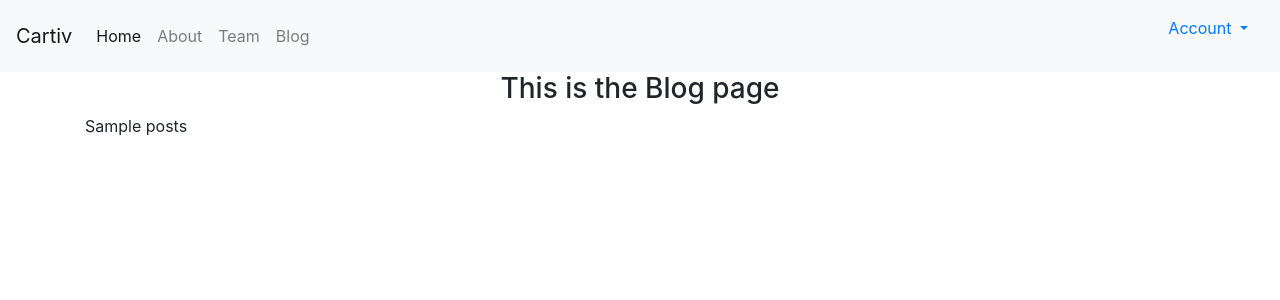
After one commit to omriiii/instacart, a Python web app: template templates/blog.html in a window 1280 px wide. The commit adds this page. Shown: the top 300 px of the page. Run offline with Jinja, Linux system fonts and the light colour scheme; the template is opened without the code that fills it: most values are stand-ins (such as "Sample title", 1, 10 or a date in 2020); some libraries are stand-ins or nearby versions.

Commit message:
Added Blog Page -- some issues remain

```diff
--- a/requirements.txt
+++ b/requirements.txt
@@ -1 +1,2 @@
 flask
+pytumblr
--- /dev/null
+++ b/templates/blog.html
@@ -0,0 +1,36 @@
+{% extends "template.html" %} {% block title %}Blog{% endblock %}
+
+{% block account_handler %}
+{% if display_name%}
+    <ul>
+      <div class="nav-item dropdown">
+        <a class="nav-link dropdown-toggle" href="#" id="navbarDropdown" role="button" data-toggle="dropdown" aria-haspopup="true" aria-expanded="false">
+          Account
+        </a>
+        <div class="dropdown-menu" aria-labelledby="navbarDropdown">
+          <a class="dropdown-item" href="#">Your profile</a>
+          <div class="dropdown-divider"></div>
+          <a class="dropdown-item" href="#">Settings</a>
+          <div class="dropdown-divider"></div>
+          <a class="dropdown-item" href="/logout">Sign out</a>
+        </div>
+      </div>
+  </ul>
+    {% else %}
+    <a class="nav-link" href="/login">Log in</a>
+    <a class="nav-link" href="/register">Sign up</a>
+{% endif %}
+{% endblock %}
+
+{% block content %}
+    <h3 align="center">This is the Blog page</h3>
+    <div>
+{#        {% for post in posts %}#}
+{#            {% for title, text, url in post.items() %}#}
+                <p> {{ posts }} </p>
+{#                <p> {{ text }} </p>#}
+{#                <p> {{ url }} </p>#}
+{#            {% endfor %}#}
+{#        {% endfor %}#}
+    </div>
+{% endblock %}
--- a/templates/template.html
+++ b/templates/template.html
@@ -36,6 +36,9 @@
         <li>
           <a class="nav-link" href="/team">Team</a>
       </li>
+        <li class="nav-item">
+        <a class="nav-link" href="/blog">Blog</a>
+      </li>
     </ul>
       {%  block account_handler %} {% endblock %}
   </div>
```
Also changed, not shown: cartiv.py (+28 -0 lines), 1 other file.
